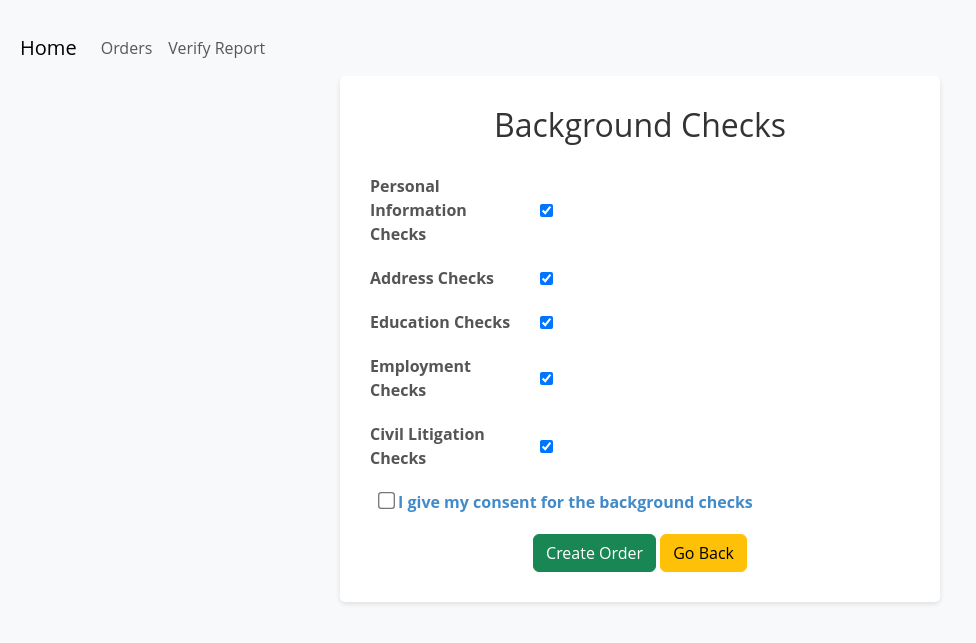
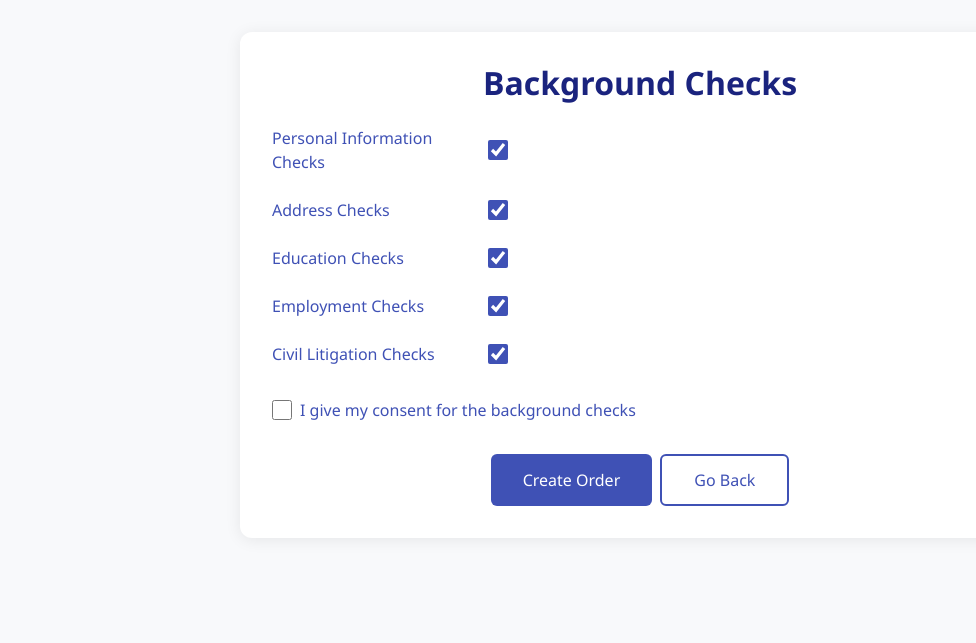
Before and after one commit to Grajesh-Chandra/python-demo, a Python web app: template app/templates/checks.html in a window 1280 px wide. Shown: the top 643 px of the page, without its empty margins (0-976 px from the left). Run offline with Jinja, Linux system fonts and the light colour scheme; the template is opened without the code that fills it, so the values that code supplies are empty.

Commit message:
updated case and checks page with new UI

```diff
--- a/app/templates/checks.html
+++ b/app/templates/checks.html
@@ -10,123 +10,119 @@
     />
     <style>
       body {
-        font-family: "Open Sans", sans-serif;
-        background-color: #f8f9fa;
-        margin: 20px;
+        background-color: #f8f9fb;
+        font-family: "Segoe UI", system-ui, sans-serif;
       }
-      .container {
-        max-width: 600px;
-        margin: 0 auto;
-        background-color: #fff;
-        padding: 30px;
-        border-radius: 5px;
-        box-shadow: 0 2px 5px rgba(0, 0, 0, 0.1);
+
+      .validation-container {
+        width: 80vw;
+        max-width: 800px;
+        min-width: 400px;
+        margin: 2rem auto;
+        padding: 2rem;
+        background: white;
+        border-radius: 12px;
+        box-shadow: 0 2px 16px rgba(0, 0, 0, 0.08);
       }
+
+      @media (max-width: 768px) {
+        .validation-container {
+          width: 95vw;
+          min-width: unset;
+          padding: 1.5rem;
+        }
+      }
+
       h2 {
-        color: #333;
+        color: #1a237e;
+        font-weight: 600;
+        margin-bottom: 1.5rem;
         text-align: center;
-        margin-bottom: 30px;
       }
-      .alert {
-        margin-bottom: 20px;
-        padding: 15px;
-        border-radius: 5px;
-      }
+
       .form-group {
-        margin-bottom: 20px;
+        margin-bottom: 1.5rem;
         display: flex;
         align-items: center;
+        gap: 1rem;
       }
+
       label {
-        flex: 0 0 150px;
-        font-weight: bold;
-        margin-right: 10px;
-        color: #555;
+        font-weight: 500;
+        color: #3f51b5;
+        flex: 0 0 200px;
       }
-      input[type="text"],
-      select,
+
       input[type="checkbox"] {
-        width: 100%;
-        padding: 12px;
-        border: 1px solid #ddd;
-        border-radius: 3px;
-        box-sizing: border-box;
-        font-size: 14px;
+        width: 20px;
+        height: 20px;
+        accent-color: #3f51b5;
+        cursor: pointer;
       }
-      input[type="checkbox"] {
-        width: auto;
-        margin-left: 10px;
+
+      .btn {
+        padding: 0.75rem 2rem;
+        border-radius: 6px;
+        font-weight: 500;
+        transition: all 0.2s ease;
       }
-      .phone-inputs {
-        display: flex;
+
+      .btn-success {
+        background-color: #3f51b5;
+        border: none;
+        color: white;
       }
-      .phone-inputs input {
-        width: 30%;
-        margin-right: 5px;
+
+      .btn-success:hover {
+        background-color: #303f9f;
+        transform: translateY(-1px);
       }
-      button {
-        background-color: #4caf50;
-        color: white;
-        padding: 12px 20px;
-        border: none;
-        border-radius: 3px;
-        cursor: pointer;
-        transition: background-color 0.3s ease;
+
+      .btn-warning {
+        background-color: #fff;
+        border: 2px solid #3f51b5;
+        color: #3f51b5;
       }
-      button:hover {
-        background-color: #45a049;
+
+      .btn-warning:hover {
+        background-color: #f8f9fb;
       }
+
       #orderConfirmation {
         display: none;
-        margin-top: 20px;
-        padding: 20px;
-        border: 1px solid #ddd;
-        border-radius: 5px;
+        margin-top: 2rem;
+        padding: 2rem;
+        background: #e8f5e9;
+        border-radius: 8px;
         text-align: center;
       }
+
       #orderIdDisplay {
-        font-size: 1.5em;
-        font-weight: bold;
-        color: #007bff;
-        margin-top: 10px;
+        font-size: 1.5rem;
+        font-weight: 600;
+        color: #2e7d32;
+        margin: 1rem 0;
       }
 
       #responseDisplay2 {
-        font-size: 1.5em;
-        font-weight: bold;
-        color: rgb(255, 0, 64);
-        margin-top: 10px;
+        font-size: 1.25rem;
+        font-weight: 500;
+        color: #d32f2f;
+        margin: 1rem 0;
       }
-      #homeButtonContainer {
-        text-align: center;
-        margin-top: 20px;
-        display: none;
-      }
-      #claimButtonContainer {
-        text-align: center;
-        margin-top: 20px;
-        display: none;
-      }
-      /* Consent checkbox styling */
+
       .consent-container {
         display: flex;
-        align-items: flex-start; /* Align items to the top */
+        align-items: center;
+        gap: 0.5rem;
+        margin: 2rem 0;
       }
-      #consent {
-        margin-top: 4px; /* Adjust vertical alignment of the checkbox */
-        transform: scale(1.3);
+
+      #consentLabel {
+        font-weight: 500;
+        color: #3f51b5;
         cursor: pointer;
-      }
-      #consentLabel {
-        margin-left: 5px;
-        font-weight: bold;
-        color: #428bca; /* Blue color for consent label */
-        cursor: pointer;
-        word-break: break-word; /* Allow long text to wrap */
-        flex-grow: 1; /* Allow the label to take up available space */
-      }
-      #consent:checked + #consentLabel {
-        color: #28a745; /* Green color for checked consent label */
+        flex-grow: 1;
       }
 
       #loadingOverlay {
@@ -135,65 +131,42 @@
         left: 0;
         width: 100%;
         height: 100%;
-            background-color: rgba(0, 0, 0, 0.5);
+        background: rgba(255, 255, 255, 0.9);
         display: flex;
         flex-direction: column;
         justify-content: center;
         align-items: center;
-            z-index: 1000; /* Ensure it's on top */
-            display: none; /* Initially hidden */
+        z-index: 1000;
+        display: none;
       }
 
       .loader {
-            border: 16px solid #f3f3f3;
-            border-top: 16px solid #3498db;
+        border: 4px solid #f3f3f3;
+        border-top: 4px solid #3f51b5;
         border-radius: 50%;
-            width: 120px;
-            height: 120px;
-            animation: spin 2s linear infinite;
+        width: 40px;
+        height: 40px;
+        animation: spin 1s linear infinite;
       }
 
       @keyframes spin {
-            0% { transform: rotate(0deg); }
-            100% { transform: rotate(360deg); }
+        0% {
+          transform: rotate(0deg);
+        }
+        100% {
+          transform: rotate(360deg);
+        }
       }
 
       .message {
-            color: white;
-            margin-top: 20px;
-            font-size: 1.2em;
+        color: #3f51b5;
+        margin-top: 1rem;
+        font-weight: 500;
       }
-
     </style>
   </head>
   <body>
-    <nav class="navbar navbar-expand-lg navbar-light bg-light">
-      <a class="navbar-brand" href="/">Home</a>
-      <button
-        class="navbar-toggler"
-        type="button"
-        data-toggle="collapse"
-        data-target="#navbarNav"
-        aria-controls="navbarNav"
-        aria-expanded="false"
-        aria-label="Toggle navigation"
-      >
-        <span class="navbar-toggler-icon"></span>
-      </button>
-      <div class="collapse navbar-collapse" id="navbarNav">
-        <ul class="navbar-nav">
-          <li class="nav-item">
-            <a class="nav-link" href="/orders">Orders</a>
-          </li>
-          <li class="nav-item active">
-            <a class="nav-link" href="/verify"
-              >Verify Report</span></a
-            >
-          </li>
-        </ul>
-      </div>
-    </nav>
-    <div class="container">
+    <div class="validation-container">
       <h2>Background Checks</h2>
 
       <form id="backgroundCheckForm">
@@ -206,30 +179,35 @@
             checked
           />
         </div>
+
         <div class="form-group">
           <label for="address">Address Checks</label>
           <input type="checkbox" id="address" name="address" checked />
         </div>
+
         <div class="form-group">
           <label for="education">Education Checks</label>
           <input type="checkbox" id="education" name="education" checked />
         </div>
+
         <div class="form-group">
           <label for="employment">Employment Checks</label>
           <input type="checkbox" id="employment" name="employment" checked />
         </div>
+
         <div class="form-group">
           <label for="criminality">Civil Litigation Checks</label>
           <input type="checkbox" id="criminality" name="criminality" checked />
         </div>
 
-        <div class="form-group consent-container">
+        <div class="consent-container">
           <input type="checkbox" id="consent" name="consent" required />
-          <label for="consent" id="consentLabel"
-            >I give my consent for the background checks</label
-          >
+          <label for="consent" id="consentLabel">
+            I give my consent for the background checks
+          </label>
         </div>
-        <div style="text-align: center; margin-top: 20px">
+
+        <div class="d-flex gap-2 justify-content-center mt-4">
           <button type="submit" class="btn btn-success" id="submitChecks">
             Create Order
           </button>
@@ -241,33 +219,33 @@
 
       <div id="orderConfirmation">
         <h3>Thank you!</h3>
-        <p>Your Order with select background checks have been submitted.</p>
+        <p>Your order with selected background checks has been submitted.</p>
         <p>Your Order ID is:</p>
         <div id="orderIdDisplay"></div>
-      </p>
         <p>
-          Claim your Digital Credentials of this order using the following
-          transaction code:
+          Claim your Digital Credentials using the following transaction code:
         </p>
         <div id="responseDisplay2"></div>
+        <button
+          type="button"
+          class="btn btn-info mt-3"
+          onclick="window.location.href='/'"
+        >
+          Return Home
+        </button>
+      </div>
     </div>
 
-      <!-- <div id="claimButtonContainer">
-        <button type="button" class="btn btn-success" id="claimButton">Claim Credentials</button>
-      </div> -->
-
-      <div id="homeButtonContainer">
-        <button type="button" class="btn btn-info" id="homeButton">Home</button>
+    <div id="loadingOverlay">
+      <div class="loader"></div>
+      <div class="message">Creating Order...</div>
     </div>
 
-    </div>
-          <div id="loadingOverlay">
-        <div class="loader"></div>
-        <div class="message">Creating Order...</div> </div>
-
-
     <script>
-        document.getElementById("goBackButton").addEventListener("click", function () {
+      // Keep the existing JavaScript functionality unchanged
+      document
+        .getElementById("goBackButton")
+        .addEventListener("click", function () {
           window.history.back();
         });
 
@@ -302,7 +280,7 @@
         loadingOverlay.style.display = "flex";
         message.textContent = "Creating Order...";
 
-            fetch("/save-order", {  // Replace with your actual endpoint
+        fetch("/save-order", {
           method: "POST",
           headers: {
             "Content-Type": "application/json",
@@ -313,27 +291,21 @@
           .then((data) => {
             loadingOverlay.style.display = "none";
             if (data.success) {
-                    document.getElementById("backgroundCheckForm").style.display = "none";
-                    document.getElementById("orderConfirmation").style.display = "block";
-                    document.getElementById("homeButtonContainer").style.display = "block";
-                    // document.getElementById("claimButtonContainer").style.display = "block";
-                    document.getElementById("responseDisplay2").textContent = data.txCode;
-                    //document.getElementById("claimButton").addEventListener("click", function () {
-                    //    window.open(data.vaultLink, "_blank");
-                    //});
+              document.getElementById("backgroundCheckForm").style.display =
+                "none";
+              document.getElementById("orderConfirmation").style.display =
+                "block";
+              document.getElementById("responseDisplay2").textContent =
+                data.txCode;
             } else {
               alert("Failed to save order. Please try again.");
             }
           })
           .catch((error) => {
-                loadingOverlay.style.display = "none"; // Hide on error too!
+            loadingOverlay.style.display = "none";
             console.error("Error:", error);
             alert("An error occurred. Please try again.");
           });
-        });
-
-        document.getElementById("homeButton").addEventListener("click", function () {
-            window.location.href = "/";
       });
 
       function generateOrderId() {
```
Also changed, not shown: app/templates/case.html (+120 -88 lines). Lines whose indentation alone changed are shown as unchanged.
